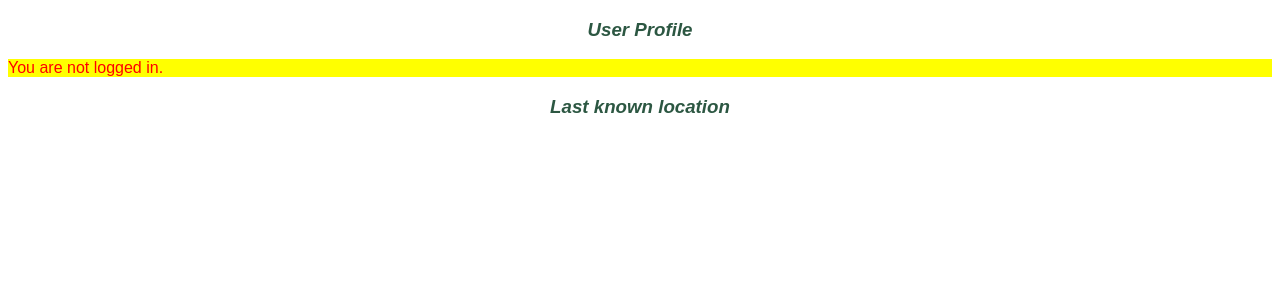
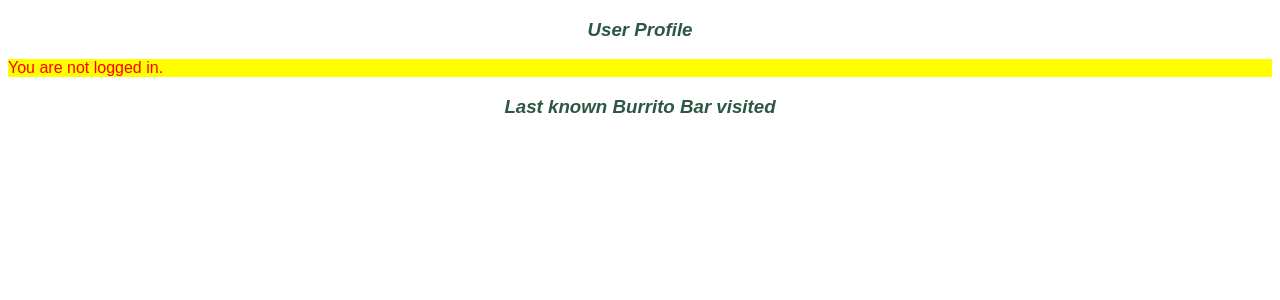
Before and after one commit to Kellier/wmap_assignment_django, a Django app: template templates/app/user_profile.html in a window 1280 px wide. Shown: the part 32-332 px from the top of the page. Run offline with Django 3.2, Linux system fonts and the light colour scheme; the template is opened without the code that fills it: values that come from a table or form of the project are taken from there, others are empty; some libraries are stand-ins or nearby versions.

Commit message:
Update position depending on last burrito bar visited

```diff
--- a/templates/app/user_profile.html
+++ b/templates/app/user_profile.html
@@ -76,7 +76,7 @@
         }
     </script>
 
-    <h3>Last known location</h3>
+    <h3>Last known Burrito Bar visited</h3>
     <div style="text-align: center">
         {% leaflet_map "my_map" callback="map_init" %}
     </div>
```
Also changed, not shown: findmyburritto/rest_view.py (line endings or trailing spaces).
